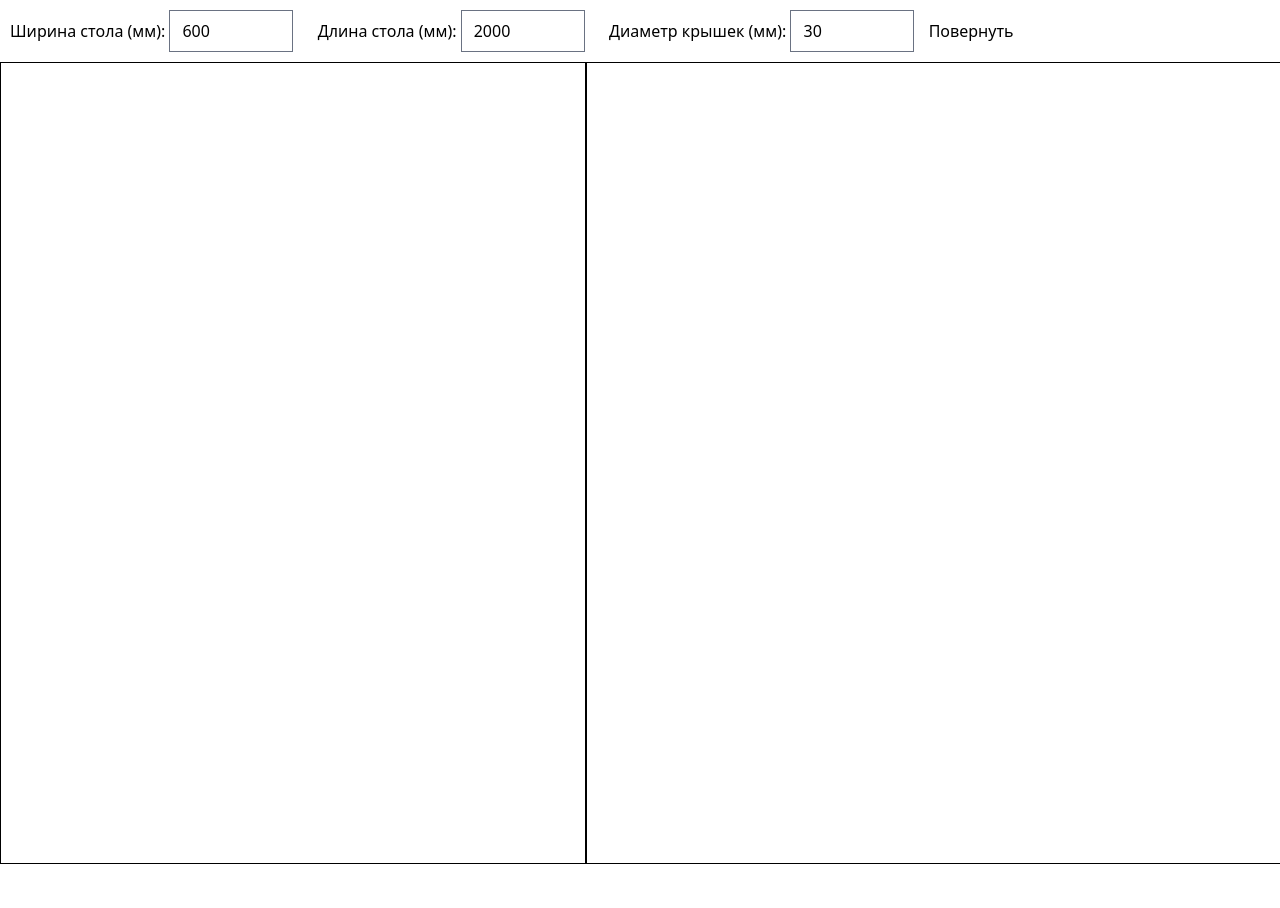
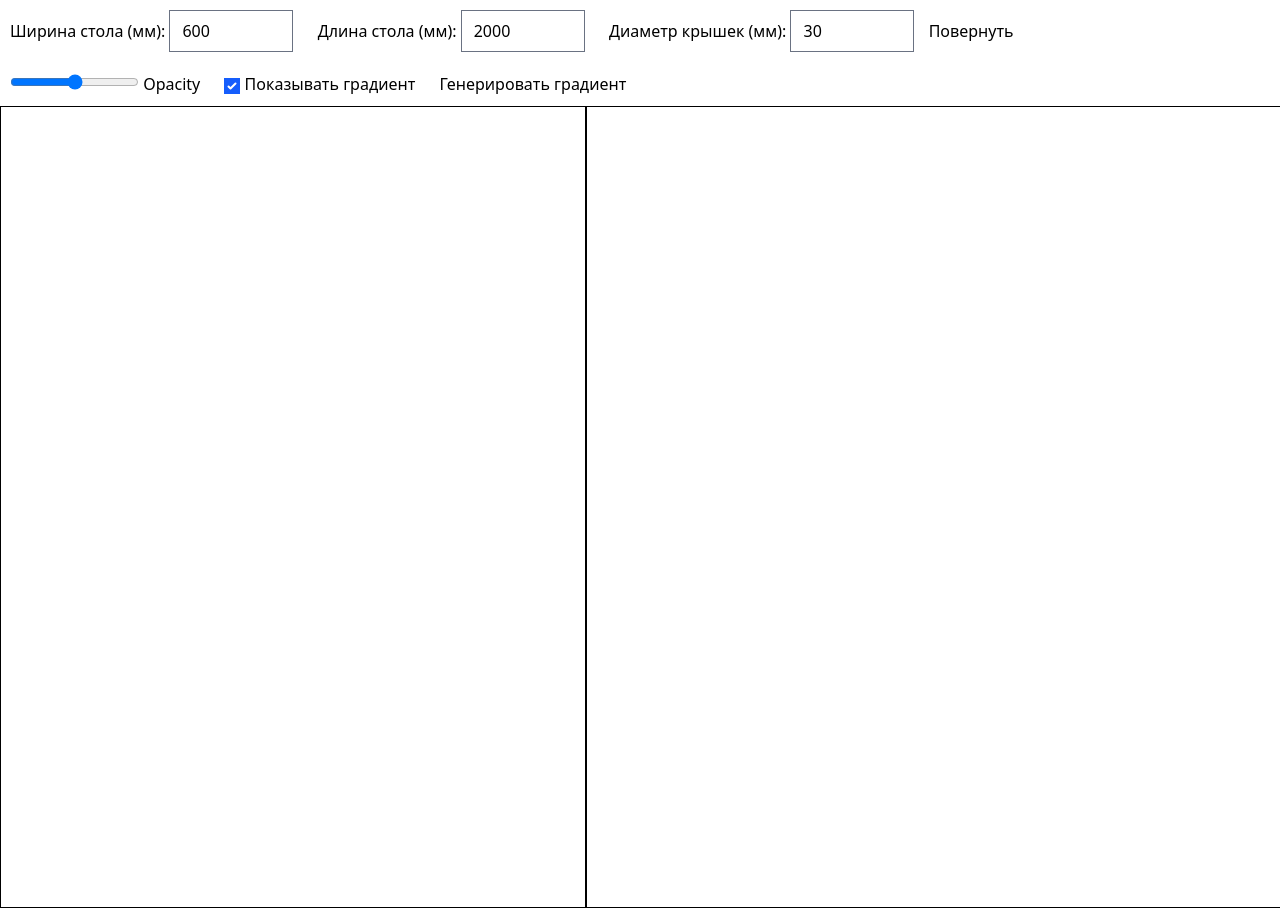
Before and after one commit to TheMagicalPoof/caps_table, a SvelteKit app in the folder front/: page / in a window 1280 px wide. Before the commit the page ends 864 px from the top, so only its background shows below. Built offline with nearby package versions, Linux system fonts and the light colour scheme; no server answers.

Commit message:
add: gradient lay

```diff
--- a/front/src/routes/+page.svelte
+++ b/front/src/routes/+page.svelte
@@ -1,5 +1,28 @@
 <script lang="ts">
   import { onMount } from 'svelte';
+
+  let showCaps = true;
+  let showGradient = true;
+  let gradientOpacity = 0.5;  // Начальное значение прозрачности
+  let gradientImage: HTMLImageElement | null = null;
+
+
+  // // Инициализация ползунка
+  // const opacitySlider = document.getElementById('gradientOpacitySlider') as HTMLInputElement | null;
+
+  // if (opacitySlider) {
+  //   // Функция для обновления прозрачности градиента в зависимости от ползунка
+  //   opacitySlider.addEventListener(
+  //     'input',
+  //     function () {
+  //       const opacityValue = parseFloat(opacitySlider.value);
+  //       // Обновляем прозрачность и перерисовываем канвас
+  //       gradientOpacity = opacityValue;
+  //       draw();
+  //     }
+  //   );
+  // }
+
 
   type Cap = {
     id: number;
@@ -36,8 +59,13 @@
 
   // Функция для перерисовки канваса
   function draw() {
+    // if (!ctx) return;
+
     // Очищаем холст
     ctx.clearRect(0, 0, canvas.width, canvas.height);
+
+
+
 
     // Переводим в центр канваса и применяем поворот
     ctx.save();
@@ -45,9 +73,15 @@
     ctx.rotate((rotation * Math.PI) / 180);
     ctx.translate(-canvas.width / 2, -canvas.height / 2);
 
+
     // Рисуем прямоугольник стола с обновленными размерами
     ctx.beginPath();
-    ctx.rect(offsetX - capsDiameter/2 * scale , offsetY - capsDiameter/2 * scale, tableWidth * scale, tableHeight * scale);
+    ctx.rect(
+      offsetX - capsDiameter/2 * scale,
+      offsetY - capsDiameter/2 * scale,
+      tableWidth * scale,
+      tableHeight * scale
+    );
     ctx.strokeStyle = 'black';
     ctx.lineWidth = 2;
     ctx.stroke();
@@ -59,6 +93,19 @@
       ctx.fillStyle = cap.color;
       ctx.fill();
       ctx.stroke();
+    }
+
+    // Заливка градиентом (под крышками)
+    if (showGradient && gradientImage) {
+      ctx.globalAlpha = gradientOpacity;  // Прозрачность 50%
+      ctx.drawImage(
+        gradientImage,
+        offsetX - capsDiameter/2 * scale,
+        offsetY - capsDiameter/2 * scale,
+        tableWidth * scale,
+        tableHeight * scale
+      );
+      ctx.globalAlpha = 1;  // Восстанавливаем прозрачность (по умолчанию)
     }
 
     ctx.restore();
@@ -93,8 +140,14 @@
     function updateTableSize() {
       if (WS.readyState === WebSocket.OPEN) {
         // Отправляем дефолтные значения, как только соединение установлено
-        let initialData = { tableWidth, tableHeight, capsDiameter};
-        WS.send(JSON.stringify(initialData));
+        WS.send(JSON.stringify({
+          action: "update_table",
+          data: {
+            tableWidth: Number(tableWidth),
+            tableHeight: Number(tableHeight),
+            capsDiameter: Number(capsDiameter)
+          }
+        }));
 
       }
 
@@ -109,9 +162,11 @@
 
 
     onMount(() => {
+
       canvas.width = window.innerWidth;
       canvas.height = window.innerHeight;
       ctx = canvas.getContext('2d')!;
+      // generateGradientImage();
       draw();
 
 
@@ -160,22 +215,60 @@
 
       canvas.addEventListener('mouseup', () => dragging = false);
     });
+
+    // window.addEventListener('resize', () => {
+    //   canvas.width = window.innerWidth;
+    //   canvas.height = window.innerHeight;
+    //   draw();
+    // });
+
+    function generateGradientImage() {
+      const offscreen = document.createElement('canvas');
+      offscreen.width = tableWidth;
+      offscreen.height = tableHeight;
+      const gctx = offscreen.getContext('2d')!;
+
+      const gradient = gctx.createLinearGradient(0, 0, tableWidth, tableHeight);
+      gradient.addColorStop(0, '#ff0000');
+      gradient.addColorStop(0.5, '#00ff00');
+      gradient.addColorStop(1, '#0000ff');
+
+      gctx.fillStyle = gradient;
+      gctx.fillRect(0, 0, tableWidth, tableHeight);
+
+      const img = new Image();
+      img.onload = () => {
+        gradientImage = img;
+        draw();
+      };
+      img.src = offscreen.toDataURL();
+    }
   </script>
 
   <!-- Форма для ввода размеров стола -->
   <div style="padding: 10px;">
     <label for="tableWidth">Ширина стола (мм): </label>
-    <input type="number" id="tableWidth" bind:value={tableWidth} min="1" max="5000" step="10" on:input={updateTableSize} />
+    <input type="number" id="tableWidth" bind:value={tableWidth} min="1" max="5000" step="1" on:input={updateTableSize} />
 
     <label for="tableHeight" style="margin-left: 20px;">Длина стола (мм): </label>
-    <input type="number" id="tableHeight" bind:value={tableHeight} min="1" max="5000" step="10" on:input={updateTableSize} />
+    <input type="number" id="tableHeight" bind:value={tableHeight} min="1" max="5000" step="1" on:input={updateTableSize} />
 
     <label for="CapDiameter" style="margin-left: 20px;">Диаметр крышек (мм): </label>
-    <input type="number" id="tableHeight" bind:value={capsDiameter} min="1" max="5000" step="1" on:input={updateTableSize} />
+    <input type="number" id="capDiameter" bind:value={capsDiameter} min="1" max="5000" step="1" on:input={updateTableSize} />
 
     <!-- Кнопка для поворота -->
     <button on:click={rotateCanvas} style="margin-left: 10px;">Повернуть</button>
   </div>
 
+  <div style="padding: 10px;">
+    <input type="range" id="gradientOpacitySlider" min="0" max="1" step="0.01" bind:value={gradientOpacity} on:input={draw}>
+    <label for="gradientOpacitySlider">Opacity</label>
+
+    <label style="margin-left: 20px;">
+      <input type="checkbox" bind:checked={showGradient} on:change={draw} /> Показывать градиент
+    </label>
+    <button on:click={generateGradientImage} style="margin-left: 20px;">Генерировать градиент</button>
+  </div>
+
   <!-- Канвас -->
   <canvas bind:this={canvas} style="border: 1px solid black;"></canvas>
```
Also changed, not shown: 1 other file (tests, documents, lock files or other folders).
